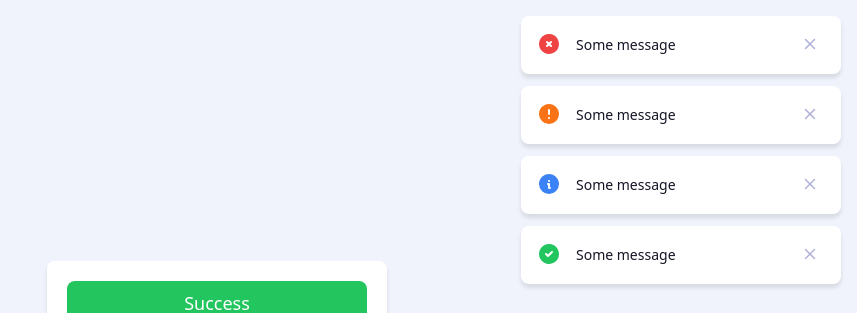
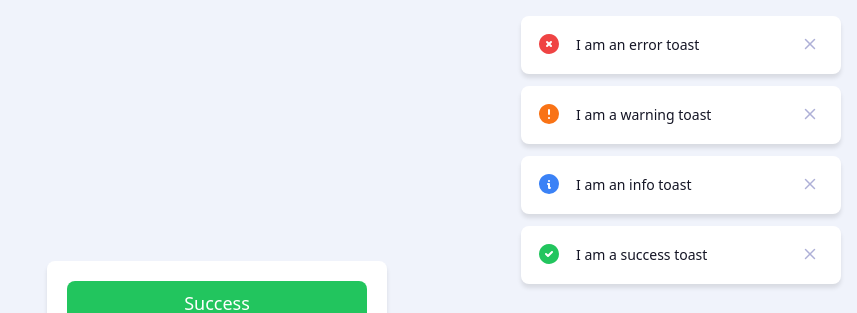
Before and after one commit to nat-davydova/react-toast-notifications, a React (Vite) app: page / in a window 1280 px wide. Shown: the top 313 px of the page, without its empty margins (423-1280 px from the left). Built offline with nearby package versions, Linux system fonts and the light colour scheme.

Commit message:
feat: add toast custom message

```diff
--- a/src/App.tsx
+++ b/src/App.tsx
@@ -13,10 +13,10 @@ function App() {
         <Button type={ButtonColors.ERROR}>Error</Button>
       </div>
       <ToastsContainer>
-        <Toast type={ToastType.SUCCESS} />
-        <Toast type={ToastType.INFO} />
-        <Toast type={ToastType.WARNING} />
-        <Toast type={ToastType.ERROR} />
+        <Toast type={ToastType.SUCCESS} message="I am a success toast" />
+        <Toast type={ToastType.INFO} message="I am an info toast" />
+        <Toast type={ToastType.WARNING} message="I am a warning toast" />
+        <Toast type={ToastType.ERROR} message="I am an error toast" />
       </ToastsContainer>
     </div>
   );
--- a/src/Toast/Toast.tsx
+++ b/src/Toast/Toast.tsx
@@ -12,15 +12,16 @@ export enum ToastType {
 
 interface IToastProps {
   type: ToastType;
+  message: string;
 }
 
-export function Toast({ type }: IToastProps) {
+export function Toast({ type, message }: IToastProps) {
   const { icon } = toastSettings[type];
 
   return (
     <div className={styles.toast}>
       <span className={`${styles.icon} ${styles[type]}`}>{icon}</span>
-      <p className={styles.message}>Some message</p>
+      <p className={styles.message}>{message}</p>
       <button className={styles.dismissBtn} type="button">
         <IconX size={18} />
       </button>
```
